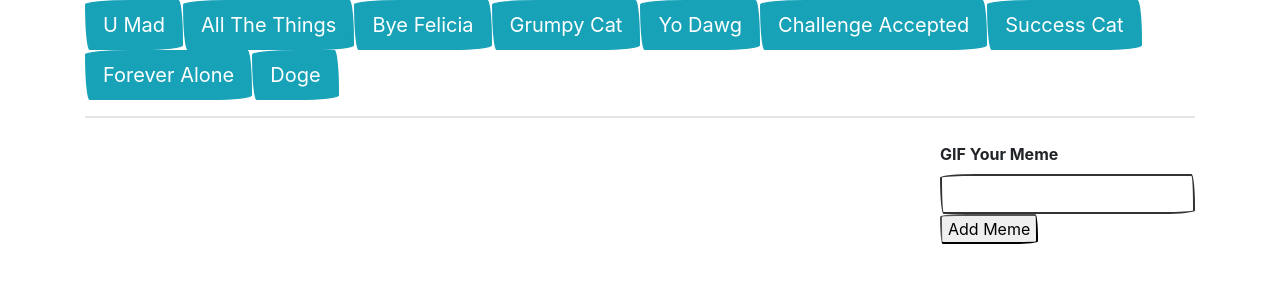
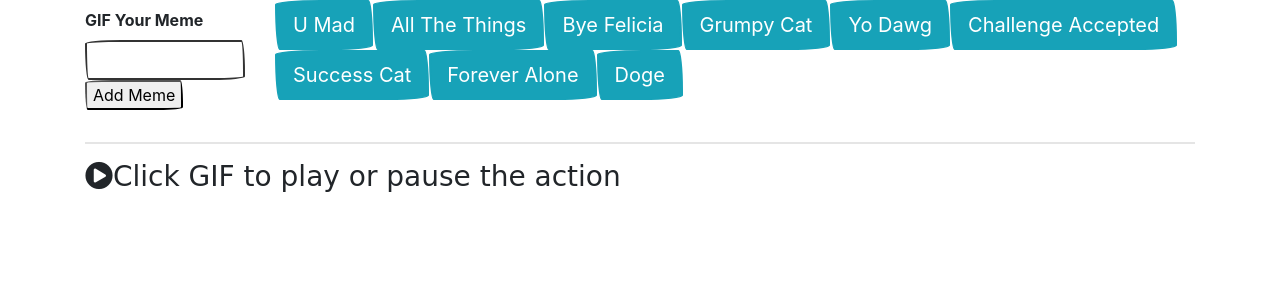
Before and after one commit to ToriRae324/GifTastic, a plain HTML site: page index.html in a window 1280 px wide. Drawn offline with nearby package versions, Linux system fonts and the light colour scheme; a web font is replaced by a local one.

Commit message:
changed layout

```diff
--- a/index.html
+++ b/index.html
@@ -12,39 +12,51 @@
 
     <script src="https://code.jquery.com/jquery-3.3.1.min.js" integrity="sha256-FgpCb/KJQlLNfOu91ta32o/NMZxltwRo8QtmkMRdAu8=" crossorigin="anonymous"></script>
 
+    <link rel="stylesheet" href="https://use.fontawesome.com/releases/v5.0.13/css/all.css" integrity="sha384-DNOHZ68U8hZfKXOrtjWvjxusGo9WQnrNx2sqG0tfsghAvtVlRW3tvkXWZh58N9jp" crossorigin="anonymous">
 
 </head>
 <body>
 
     <div class="container">
         <div class="row">
-            <div class="col-md-12" id="topics">
 
+            <!-- Search Box Form -->
+            <div class="col-md-2">
+                <div class="form-group">
+                    <form>
+                    <label class="col-form-label" for="searchBox">GIF Your Meme</label>
+                    <input class="form-control" type="text" id="searchBox">
+                    <input type="submit" id="searchButton" value="Add Meme">
+                    </form>
+                </div>
+            </div>
+
+            <!-- Topics Area -->
+            <div class="col-md-10" id="topics">
+                <!-- Topic Buttons Go Here -->
             </div>
         </div>
         <hr>
 
+        <!-- Content and Images Area -->
         <div class="row">
-            <div class="col-md-9" id="images">
-                <!-- Images Go Here -->
-            </div>
+            <div class="col-md-12">
+                <div class="row">
+                    <div class="col-md-12">
+                        <h3><i class="fas fa-play-circle"></i>Click GIF to play or pause the action</h3>
+                    </div>
+                </div>
 
-            <div class="col-md-3">
-                <div class="form-group">
-                    <form>
-                    <label class="col-form-label" for="searchBox">GIF Your Meme</label>
-                    <input class="form-control" type="text" id="searchBox">
-
-                    <input type="submit" id="searchButton" value="Add Meme">
-                    <!-- <button type="button" class="btn btn-outline-info" id= "searchButton">Add Meme</button> -->
-                    </form>
+                <div class="row">
+                    <div class="col-md-12" id="images">
+                        <!-- Images Go Here -->
+                    </div>
                 </div>
             </div>
         </div>
     </div>
 
 
-
     <!-- JavaScript Link -->
     <script src="assets/javascript/app.js"></script>
 </body>
```
